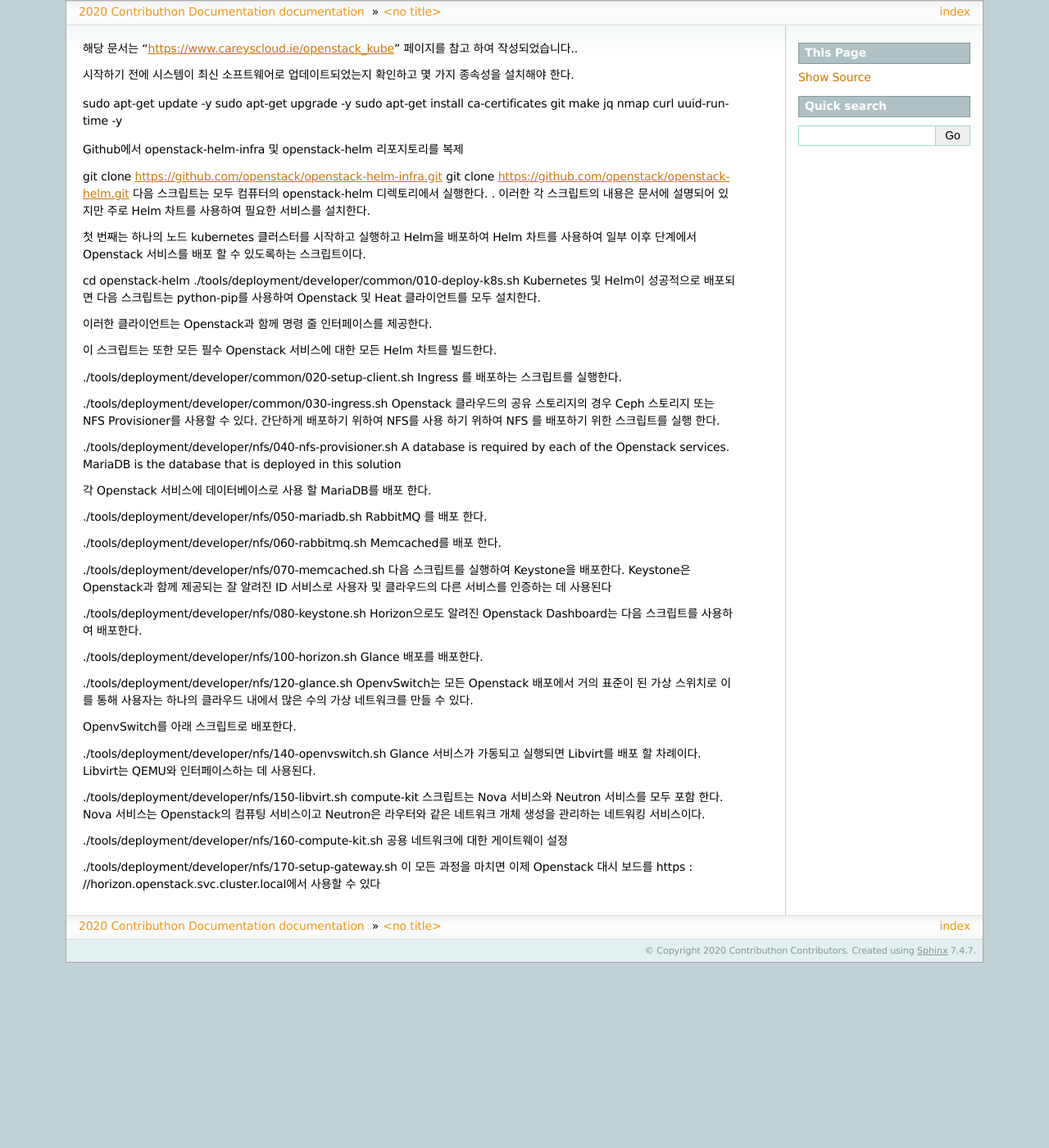
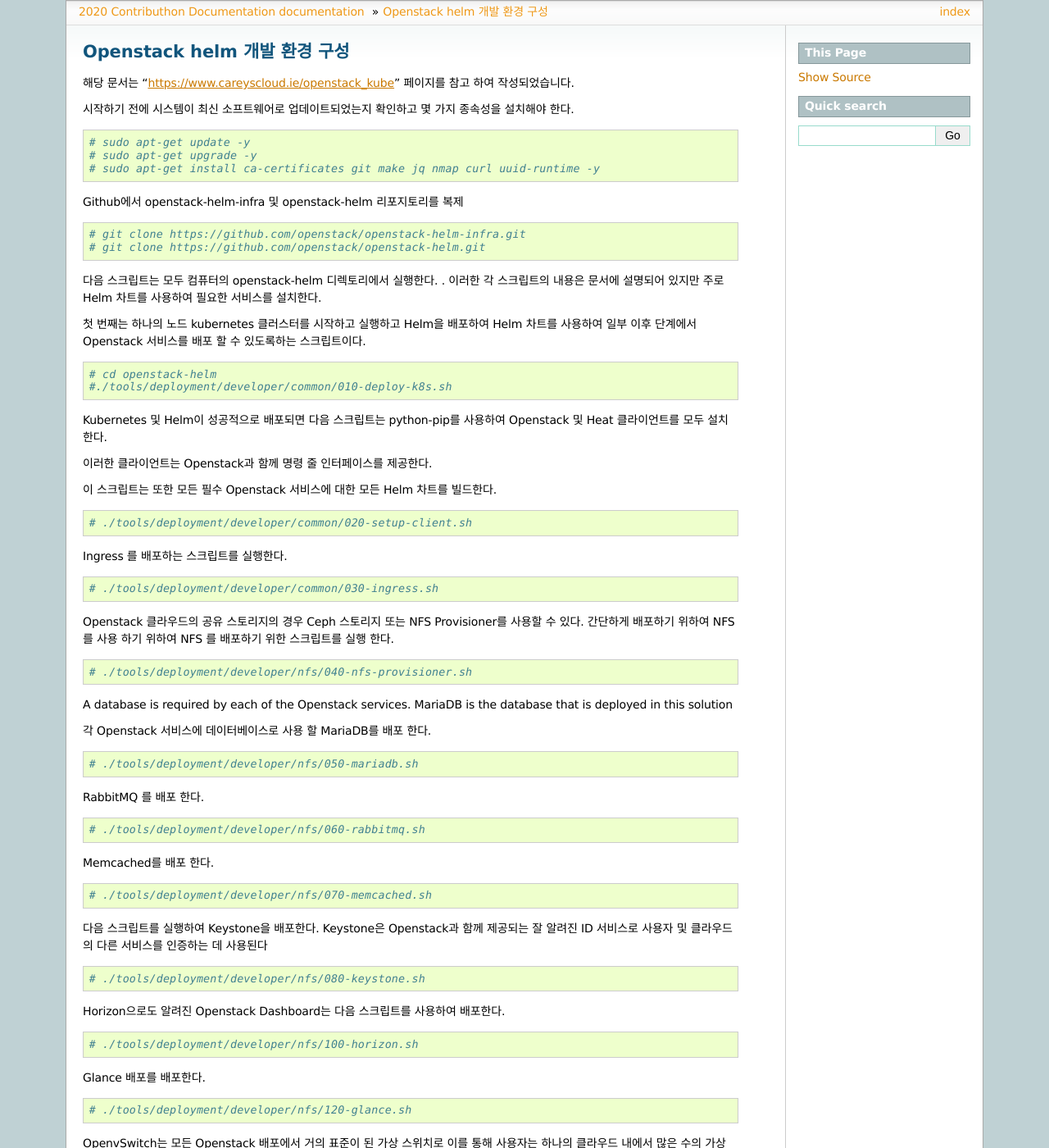
Before and after one commit to openstack-kr/contributhon-2020, a Sphinx documentation site: the page built from doc/source/openstack_helm/doc1.rst, in a window 1280 px wide and 1400 px high. Shown: the whole window at 82% size. Built offline with Sphinx 7.4.7, drawn with Linux system fonts in a browser that asks for light colours; some of the changed text lies outside the part shown.

Commit message:
update helm document

```diff
--- a/doc/source/openstack_helm/doc1.rst
+++ b/doc/source/openstack_helm/doc1.rst
@@ -1,68 +1,106 @@
-해당 문서는 "https://www.careyscloud.ie/openstack_kube" 페이지를 참고 하여 작성되었습니다..
+Openstack helm 개발 환경 구성
+=====
+
+해당 문서는 "https://www.careyscloud.ie/openstack_kube" 페이지를 참고 하여 작성되었습니다.
 
 시작하기 전에 시스템이 최신 소프트웨어로 업데이트되었는지 확인하고 몇 가지 종속성을 설치해야 한다.
 
- ::
-sudo apt-get update -y
-sudo apt-get upgrade -y
-sudo apt-get install ca-certificates git make jq nmap curl uuid-runtime -y
- ::
+.. code::
+
+    # sudo apt-get update -y
+    # sudo apt-get upgrade -y
+    # sudo apt-get install ca-certificates git make jq nmap curl uuid-runtime -y
+
+
+
 Github에서 openstack-helm-infra 및 openstack-helm 리포지토리를 복제
 
-git clone https://github.com/openstack/openstack-helm-infra.git
-git clone https://github.com/openstack/openstack-helm.git
+.. code::
+
+    # git clone https://github.com/openstack/openstack-helm-infra.git
+    # git clone https://github.com/openstack/openstack-helm.git
+
 다음 스크립트는 모두 컴퓨터의 openstack-helm 디렉토리에서 실행한다. . 이러한 각 스크립트의 내용은 문서에 설명되어 있지만 주로 Helm 차트를 사용하여 필요한 서비스를 설치한다.
 
 첫 번째는 하나의 노드 kubernetes 클러스터를 시작하고 실행하고 Helm을 배포하여 Helm 차트를 사용하여 일부 이후 단계에서 Openstack 서비스를 배포 할 수 있도록하는 스크립트이다.
 
-cd openstack-helm
-./tools/deployment/developer/common/010-deploy-k8s.sh
+.. code::
+
+    # cd openstack-helm
+    #./tools/deployment/developer/common/010-deploy-k8s.sh
+
 Kubernetes 및 Helm이 성공적으로 배포되면 다음 스크립트는 python-pip를 사용하여 Openstack 및 Heat 클라이언트를 모두 설치한다.
 
 이러한 클라이언트는 Openstack과 함께 명령 줄 인터페이스를 제공한다.
 
 이 스크립트는 또한 모든 필수 Openstack 서비스에 대한 모든 Helm 차트를 빌드한다.
 
-./tools/deployment/developer/common/020-setup-client.sh
+.. code::
+
+    # ./tools/deployment/developer/common/020-setup-client.sh
 Ingress 를 배포하는 스크립트를 실행한다.
 
-./tools/deployment/developer/common/030-ingress.sh
+.. code::
+
+    # ./tools/deployment/developer/common/030-ingress.sh
 Openstack 클라우드의 공유 스토리지의 경우 Ceph 스토리지 또는 NFS Provisioner를 사용할 수 있다. 간단하게 배포하기 위하여 NFS를 사용 하기 위하여 NFS 를 배포하기 위한 스크립트를 실행 한다.
 
-./tools/deployment/developer/nfs/040-nfs-provisioner.sh
+.. code::
+
+    # ./tools/deployment/developer/nfs/040-nfs-provisioner.sh
 A database is required by each of the Openstack services. MariaDB is the database that is deployed in this solution
 
 각 Openstack 서비스에 데이터베이스로 사용 할 MariaDB를 배포 한다.
 
-./tools/deployment/developer/nfs/050-mariadb.sh
+.. code::
+
+    # ./tools/deployment/developer/nfs/050-mariadb.sh
 RabbitMQ 를 배포 한다.
 
-./tools/deployment/developer/nfs/060-rabbitmq.sh
+.. code::
+
+    # ./tools/deployment/developer/nfs/060-rabbitmq.sh
 Memcached를 배포 한다.
 
-./tools/deployment/developer/nfs/070-memcached.sh
+.. code::
+
+    # ./tools/deployment/developer/nfs/070-memcached.sh
 다음 스크립트를 실행하여 Keystone을 배포한다. Keystone은 Openstack과 함께 제공되는 잘 알려진 ID 서비스로 사용자 및 클라우드의 다른 서비스를 인증하는 데 사용된다
 
 
-./tools/deployment/developer/nfs/080-keystone.sh
+.. code::
+
+    # ./tools/deployment/developer/nfs/080-keystone.sh
 Horizon으로도 알려진 Openstack Dashboard는 다음 스크립트를 사용하여 배포한다.
 
-./tools/deployment/developer/nfs/100-horizon.sh
+.. code::
+
+    # ./tools/deployment/developer/nfs/100-horizon.sh
 Glance 배포를 배포한다.
 
-./tools/deployment/developer/nfs/120-glance.sh
+.. code::
+
+    # ./tools/deployment/developer/nfs/120-glance.sh
 OpenvSwitch는 모든 Openstack 배포에서 거의 표준이 된 가상 스위치로 이를 통해 사용자는 하나의 클라우드 내에서 많은 수의 가상 네트워크를 만들 수 있다.
 
 OpenvSwitch를 아래 스크립트로 배포한다.
 
-./tools/deployment/developer/nfs/140-openvswitch.sh
+.. code::
+
+    # ./tools/deployment/developer/nfs/140-openvswitch.sh
 Glance 서비스가 가동되고 실행되면 Libvirt를 배포 할 차례이다. Libvirt는 QEMU와 인터페이스하는 데 사용된다.
 
-./tools/deployment/developer/nfs/150-libvirt.sh
+.. code::
+
+    # ./tools/deployment/developer/nfs/150-libvirt.sh
 compute-kit 스크립트는 Nova 서비스와 Neutron 서비스를 모두 포함 한다. Nova 서비스는 Openstack의 컴퓨팅 서비스이고 Neutron은 라우터와 같은 네트워크 개체 생성을 관리하는 네트워킹 서비스이다.
 
-./tools/deployment/developer/nfs/160-compute-kit.sh
+.. code::
+
+    # ./tools/deployment/developer/nfs/160-compute-kit.sh
 공용 네트워크에 대한 게이트웨이 설정
 
-./tools/deployment/developer/nfs/170-setup-gateway.sh
+.. code::
+
+    # ./tools/deployment/developer/nfs/170-setup-gateway.sh
 이 모든 과정을 마치면 이제 Openstack 대시 보드를 https : //horizon.openstack.svc.cluster.local에서 사용할 수 있다
```
